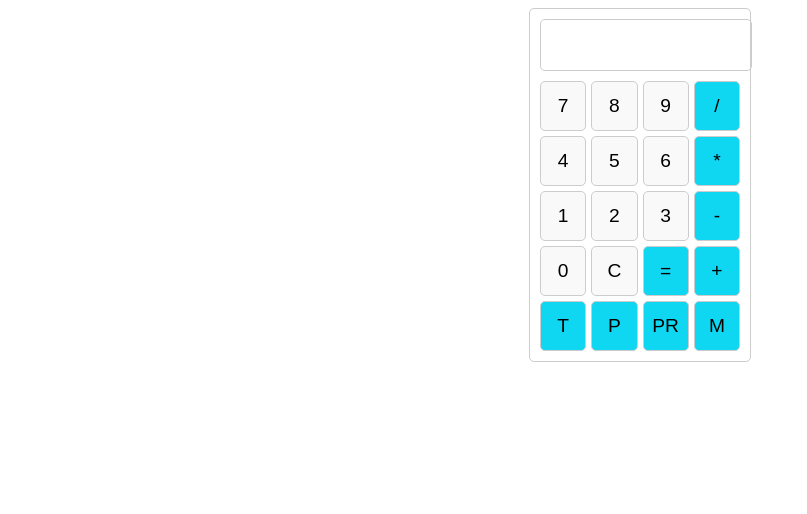
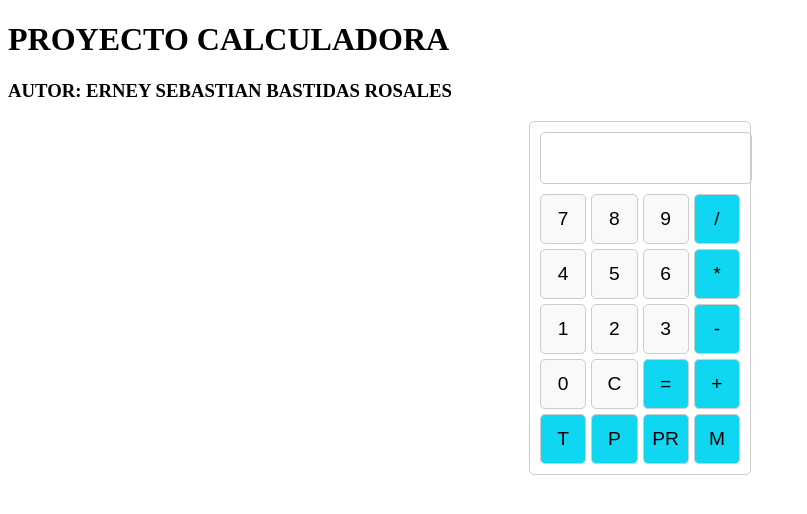
Before and after one commit to SebastianBas/Calculadora, a plain HTML site: page index.html in a window 1280 px wide. Shown: the whole page, without its empty margins (0-807 px from the left). Drawn offline with Linux system fonts and the light colour scheme.

Commit message:
Titulo de proyecto y gitignore

```diff
--- a/index.html
+++ b/index.html
@@ -48,6 +48,10 @@
     </style>
 </head>
 <body>
+    <div class="container">
+        <h1 style="display: flex;"> PROYECTO CALCULADORA</h1>
+        <H3>AUTOR: ERNEY SEBASTIAN BASTIDAS ROSALES</H3>
+    </div>
     <div class="calculator">
         <div id="display" class="display"></div>
         <div class="buttons">
```
Also changed, not shown: 1 other file.
